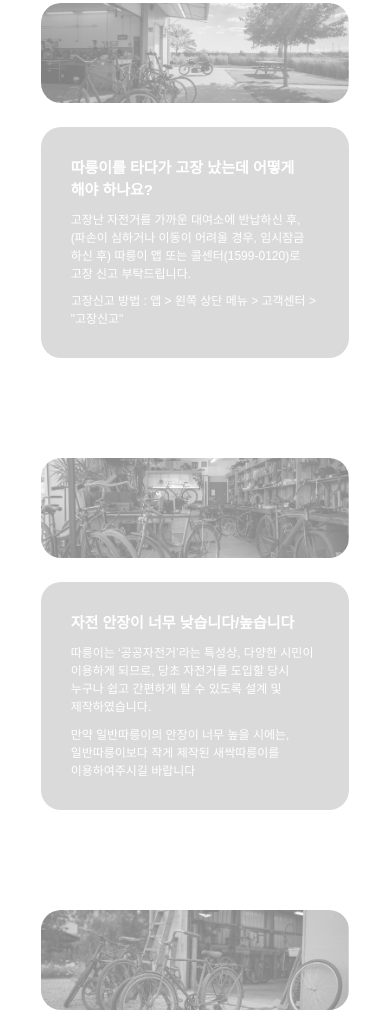
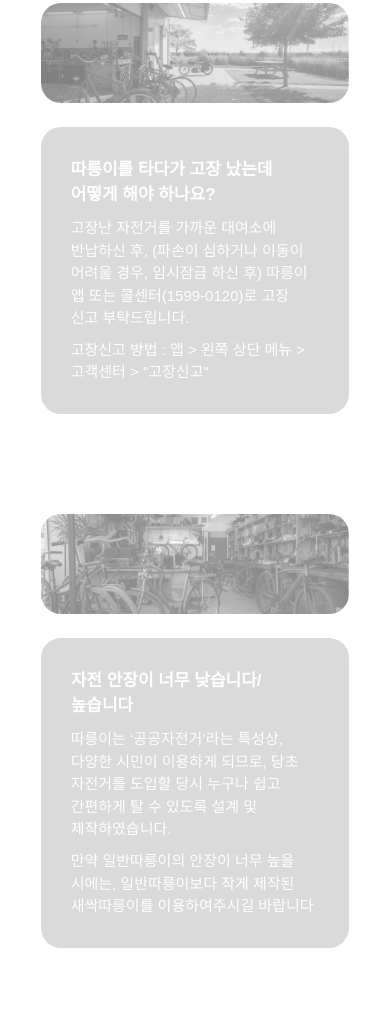
Before and after one commit to ttooaa2020/bikeseoul, a plain HTML site: page use.html in a window 390 px wide. Shown: the part 1382-2395 px from the top of the page. Drawn offline with nearby package versions, Linux system fonts and the light colour scheme; a web font is replaced by a local one.

Commit message:
Add files via upload

```diff
--- a/css/event.css
+++ b/css/event.css
@@ -33,6 +33,7 @@
     border-radius: 2.4rem;
     overflow: hidden;
     transition: 0.5s;
+    border: 1px solid rgba(0, 0, 0, 0.2);
 }
 
 .event-list > li img {
--- a/css/main.css
+++ b/css/main.css
@@ -146,7 +146,7 @@
     color: var(--Darck-60);
 
     padding-top: 2.9542%;
-    font-size: clamp(1.3rem, 1.25vw, 2.4rem);
+    font-size: clamp(1.5rem, 1.25vw, 2.4rem);
 }
 
 .about-con figure {
--- a/css/use.css
+++ b/css/use.css
@@ -153,7 +153,7 @@
     font-weight: 800;
     font-size: 2.8rem;
 
-    font-size: clamp(1.2rem, 1.4583vw, 2.8rem);
+    font-size: clamp(1.7rem, 1.4583vw, 2.8rem);
 }
 
 .list-text dd {
@@ -162,7 +162,7 @@
     padding-top: 2rem;
 
     padding-top: 3.7383%;
-    font-size: clamp(0.9rem, 1.14583vw, 2.2rem);
+    font-size: clamp(1.5rem, 1.14583vw, 2.2rem);
 }
 /* accident end */
 
@@ -339,14 +339,6 @@
         padding: 3rem;
     }
 
-    .list-text dt {
-        font-size: 1.5rem;
-    }
-
-    .list-text dd {
-        font-size: 1.2rem;
-    }
-
     .review-item {
         height: 10rem;
         border-radius: 2rem;
```
